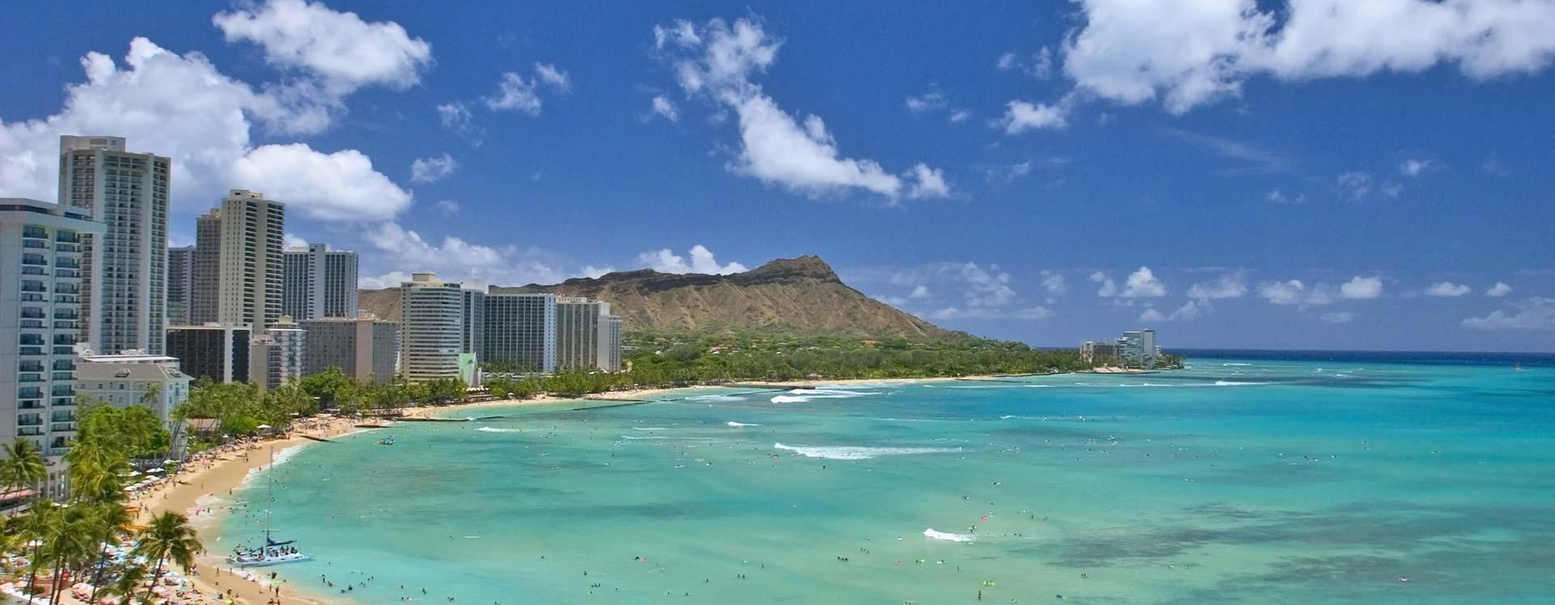
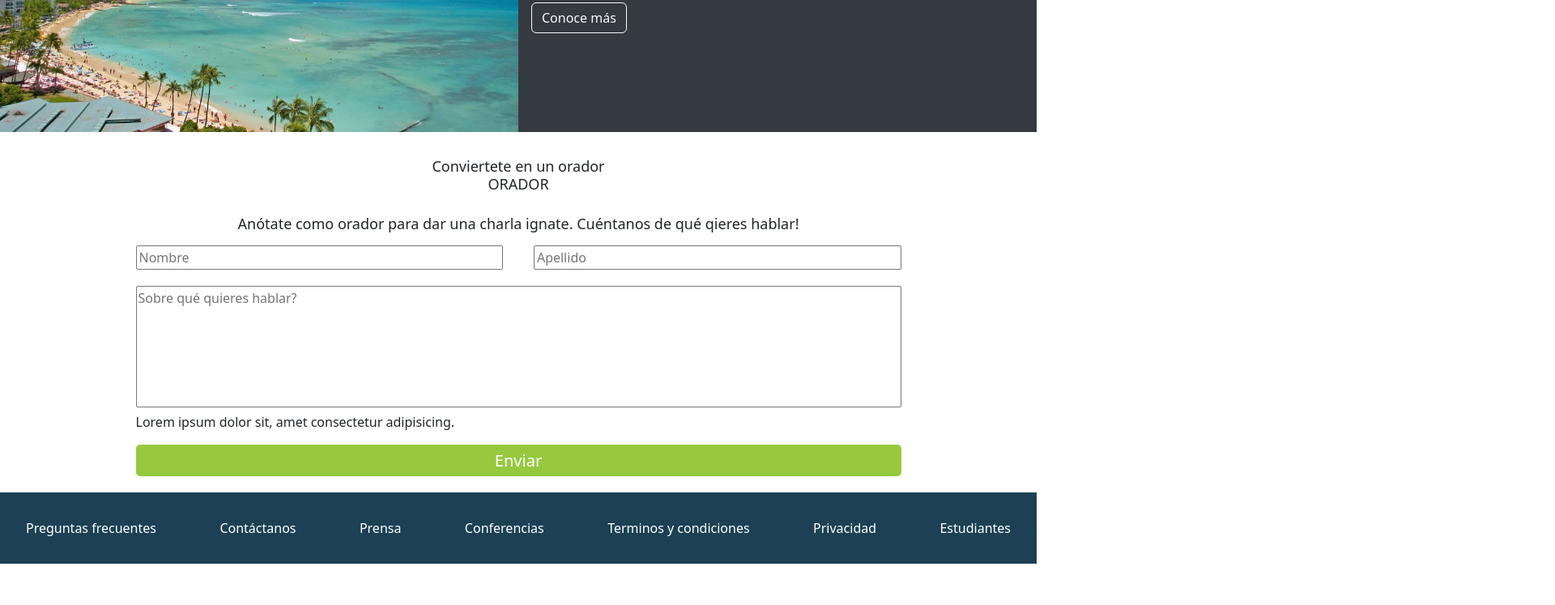
Before and after one commit to Leonel-Villalba/TP-Front-End, a plain HTML site: page index.html in a window 1280 px wide. Shown: the part 1609-2356 px from the top of the page at 81% size, 1920 px wide, since content can reach past the window. After the commit the page ends 2305 px from the top, so only its background shows below. Drawn offline with nearby package versions, Linux system fonts and the light colour scheme.

Commit message:
Cambios3

```diff
--- a/index.html
+++ b/index.html
@@ -1,13 +1,16 @@
 <!DOCTYPE html>
 <html lang="en">
+
 <head>
     <meta charset="UTF-8">
     <meta http-equiv="X-UA-Compatible" content="IE=edge">
     <meta name="viewport" content="width=device-width, initial-scale=1.0">
-    <link href="https://cdn.jsdelivr.net/npm/bootstrap@5.3.0-alpha3/dist/css/bootstrap.min.css" rel="stylesheet" integrity="sha384-KK94CHFLLe+nY2dmCWGMq91rCGa5gtU4mk92HdvYe+M/SXH301p5ILy+dN9+nJOZ" crossorigin="anonymous">
+    <link href="https://cdn.jsdelivr.net/npm/bootstrap@5.3.0-alpha3/dist/css/bootstrap.min.css" rel="stylesheet"
+        integrity="sha384-KK94CHFLLe+nY2dmCWGMq91rCGa5gtU4mk92HdvYe+M/SXH301p5ILy+dN9+nJOZ" crossorigin="anonymous">
     <link rel="stylesheet" href="styles.css">
     <title>TP_Integrador</title>
 </head>
+
 <body>
 
     <nav>
@@ -30,17 +33,20 @@
     <header>
         <div class="header-content">
             <h1>Conf BS As</h1>
-            <p>Bs As llega por primera vez a Argentina para compartir con nuestra comunidad el conocimiento y experiencia de los expertos que están creando el futuro de Internet. Ven a conocer a miembros del evento, a nuestros estudiantes de Codo a Codo y los oradores de primer nivel que tenemos para ti. Te esperamos!</p>
+            <p>Bs As llega por primera vez a Argentina para compartir con nuestra comunidad el conocimiento y
+                experiencia de los expertos que están creando el futuro de Internet. Ven a conocer a miembros del
+                evento, a nuestros estudiantes de Codo a Codo y los oradores de primer nivel que tenemos para ti. Te
+                esperamos!</p>
             <button type="button" class="btn btn-outline-light">Quiero ser orador</button>
             <button class="btn-green" type="button">Comprar tickets</button>
         </div>
     </header>
 
     <main>
-        <section>
+        <section class="section-cards">
             <!-- ORADORES -->
             <h1 class="d-flex justify-content-center title">Conoce a los <br> ORADORES </h1>
-            <div class="card-group d-flex justify-content-center">
+            <div class="card-group d-flex justify-content-center ">
                 <div class="row">
                     <!-- ORADOR-1 -->
                     <div class="card mx-1" style="width: 18rem;">
@@ -51,7 +57,8 @@
                                 <a href="#" class="btn btn-primary btn-info">React</a>
                             </div>
                             <h5 class="card-title mb-3">Steve Jobs</h5>
-                            <p class="card-text">Lorem ipsum dolor sit amet consectetur, adipisicing elit. Quasi neque amet officia harum porro illum? Nostrum fuga iure architecto adipisci!</p>
+                            <p class="card-text">Lorem ipsum dolor sit amet consectetur, adipisicing elit. Quasi neque
+                                amet officia harum porro illum? Nostrum fuga iure architecto adipisci!</p>
                         </div>
                     </div>
                     <!-- ORADOR-2 -->
@@ -61,7 +68,8 @@
                             <a href="#" class="btn btn-primary btn-warning">JavaScript</a>
                             <a href="#" class="btn btn-primary btn-info">React</a>
                             <h5 class="card-title mb-3">Bill Gates</h5>
-                            <p class="card-text">Lorem ipsum dolor sit amet consectetur, adipisicing elit. Quasi neque amet officia harum porro illum? Nostrum fuga iure architecto adipisci!</p>
+                            <p class="card-text">Lorem ipsum dolor sit amet consectetur, adipisicing elit. Quasi neque
+                                amet officia harum porro illum? Nostrum fuga iure architecto adipisci!</p>
                         </div>
                     </div>
                     <!-- ORADOR-3 -->
@@ -71,7 +79,8 @@
                             <a href="#" class="btn btn-primary btn-secondary">Negocios</a>
                             <a href="#" class="btn btn-primary btn-danger">Startups</a>
                             <h5 class="card-title mb-3">Ada Lovelace</h5>
-                            <p class="card-text">Lorem ipsum dolor sit amet consectetur, adipisicing elit. Quasi neque amet officia harum porro illum? Nostrum fuga iure architecto adipisci!</p>
+                            <p class="card-text">Lorem ipsum dolor sit amet consectetur, adipisicing elit. Quasi neque
+                                amet officia harum porro illum? Nostrum fuga iure architecto adipisci!</p>
                         </div>
                     </div>
                 </div>
@@ -79,29 +88,79 @@
 
         <!-- UBICACIÓN -->
 
-        <section>
-            <div class="conten-ubi">
+        <section class="section-ubi">
+            <div class="content-ubi">
                 <div class="img-ubi">
-                    <img src="/img/honolulu.jpg" alt="">
+                    <img src="/img/honolulu.jpg" alt="Lugar" width="100%">
                 </div>
                 <div class="text-ubi">
                     <h2>Bs As - Octubre</h2>
-                    <p>Lorem ipsum dolor sit amet consectetur adipisicing elit. Labore voluptas repellat, nihil, nam dolore fugit magnam debitis tenetur accusantium rem libero. Itaque ex laboriosam voluptatibus unde dolores necessitatibus eveniet quod. </p>
-                    <button type="button">Conoce más</button>
+                    <p>Lorem ipsum dolor sit amet consectetur adipisicing elit. Labore voluptas repellat, nihil, nam
+                        dolore fugit magnam debitis tenetur accusantium rem libero. Itaque ex laboriosam voluptatibus
+                        unde dolores necessitatibus eveniet quod. Lorem ipsum dolor sit amet, consectetur adipisicing
+                        elit. Voluptatum sapiente saepe voluptatem, laboriosam mollitia consectetur doloremque commodi
+                        corporis facere ut nobis delectus perspiciatis quidem reiciendis sed nostrum magni quos rem.
+                    </p>
+                    <button type="button" class="btn btn-outline-light">Conoce más</button>
                 </div>
             </div>
+        </section>
+
+        <!-- FORMULARIO -->
+
+        <section class="section-form">
+            <h1 class="title">Conviertete en un orador <br> ORADOR </h1>
+            <form action="submit">
+                <fieldset>
+                    <legend>Anótate como orador para dar una charla ignate. Cuéntanos de qué qieres hablar!</legend>
+
+                    <div class="contenedor">
+
+                        <div class="top">
+                            <input type="text" placeholder="Nombre">
+                            <input type="text" placeholder="Apellido">
+                        </div>
+
+                        <div class="bottom">
+                            <textarea cols="100" rows="6" placeholder="Sobre qué quieres hablar?"></textarea>
+                        </div>
+
+                        <p>Lorem ipsum dolor sit, amet consectetur adipisicing.</p>
+
+                        <button type="submit" class="btn-form">Enviar</button>
+
+                    </div>
+
+                </fieldset>
+
+            </form>
+
+
         </section>
 
 
         </div>
     </main>
 
+    <footer>
+        <ul class="footer-ul" >
+            <li>Preguntas frecuentes</li>
+            <li>Contáctanos</li>
+            <li>Prensa</li>
+            <li>Conferencias</li>
+            <li>Terminos y condiciones</li>
+            <li>Privacidad</li>
+            <li>Estudiantes</li>
+        </ul>
+    </footer>
 
 
 
 
 
+    <script src="https://cdn.jsdelivr.net/npm/bootstrap@5.3.0-alpha3/dist/js/bootstrap.bundle.min.js"
+        integrity="sha384-ENjdO4Dr2bkBIFxQpeoTz1HIcje39Wm4jDKdf19U8gI4ddQ3GYNS7NTKfAdVQSZe"
+        crossorigin="anonymous"></script>
+</body>
 
-    <script src="https://cdn.jsdelivr.net/npm/bootstrap@5.3.0-alpha3/dist/js/bootstrap.bundle.min.js" integrity="sha384-ENjdO4Dr2bkBIFxQpeoTz1HIcje39Wm4jDKdf19U8gI4ddQ3GYNS7NTKfAdVQSZe" crossorigin="anonymous"></script>
-</body>
 </html>
--- a/styles.css
+++ b/styles.css
@@ -1,5 +1,11 @@
-*{
+* {
     box-sizing: border-box;
+}
+
+
+body {
+    margin: 0;
+    padding: 0;
 }
 nav{
     display: flex;
@@ -91,4 +97,98 @@ header::after {
 
 .title{
     font-size: 18px;
+    display: flex;
+    justify-content: center;
+    align-items: center;
+    text-align: center;
 }
+
+
+
+ /* UBICACION  */
+
+.section-ubi{
+    margin-top: 2rem;
+}
+
+.content-ubi{
+    display: flex;
+}
+
+.text-ubi{
+    background-color: rgb(53, 58, 64);
+    color: #ffff;
+    padding: 1rem;
+    width: 50%;
+}
+
+.img-ubi{
+    max-width: 100%;
+    width: 50%;
+    height: auto;
+}
+
+/* FORMULARIO */
+
+form{
+    display: flex;
+    justify-content: center;
+    align-items: center;
+    margin: 25px 0 20px 0;
+}
+
+legend{
+    display: flex;
+    justify-content: center;
+    font-size: 18px;
+    font-weight: none;
+}
+
+.section-form{
+    margin-top: 2rem;
+}
+
+textarea{
+    resize: none;
+}
+
+.contenedor{
+    display: flex;
+    flex-direction: column;
+}
+
+.top{
+    display: flex;
+    justify-content: space-between;
+    margin: 5px 0 20px 0;
+}
+.top > input{
+    width: 48%;
+}
+
+.btn-form{
+    background-color: rgb(150, 201, 62);
+    border: none;
+    border-radius: 5px;
+    height: 2.4rem;
+    color: #ffff;
+    font-size: 20px;
+    text-align: center;
+}
+
+
+/* FOOTER */
+
+.footer-ul{
+    display: flex;
+    flex-wrap: wrap;
+    justify-content: space-between;
+    background-color: rgb(29, 64, 84);
+    color: #ffff;
+    margin-bottom: 0;
+    padding: 32px;
+}
+.footer-ul li{
+    list-style: none;
+    cursor: pointer;
+}
```
